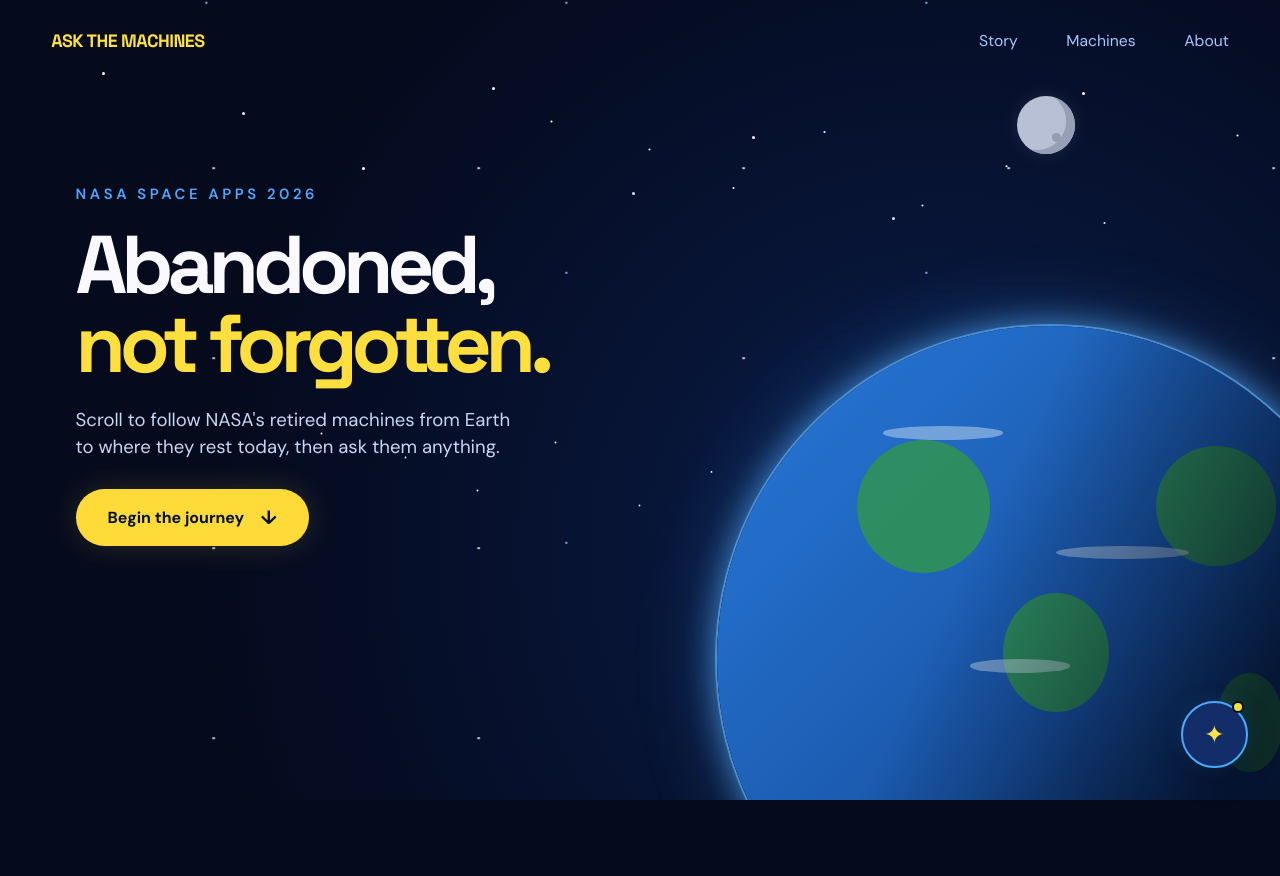
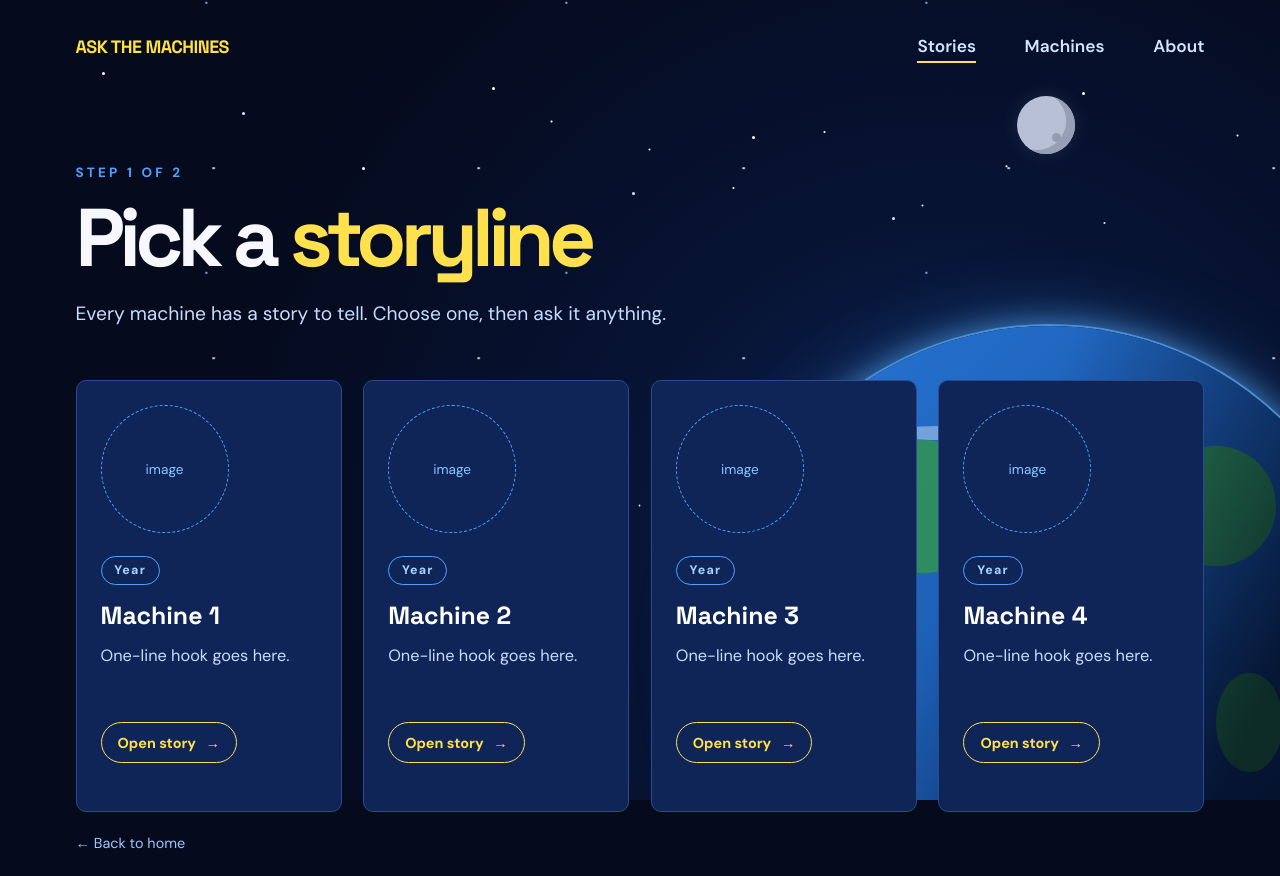
Before and after one commit to ChrisA-MX/Ask-The-Machines, an Angular app: page /storylines in a window 1280 px wide. Before the commit this address led to /. Before the commit the page ends 800 px from the top, so only its background shows below. Built offline with nearby package versions, Linux system fonts and the light colour scheme.

Commit message:
Adding in storyline page structure

```diff
--- a/src/app/app.html
+++ b/src/app/app.html
@@ -1,2 +1,2 @@
 <app-stage />
-<app-landing />
+<router-outlet />
--- a/src/app/app.routes.ts
+++ b/src/app/app.routes.ts
@@ -1,3 +1,8 @@
 import { Routes } from '@angular/router';
+import { Landing } from './components/landing/landing';
+import { Storyline } from './storyline/storyline';
 
-export const routes: Routes = [];
+export const routes: Routes = [
+	{ path: '', component: Landing },
+	{ path: 'storylines', component: Storyline },
+];
--- a/src/app/app.ts
+++ b/src/app/app.ts
@@ -1,9 +1,9 @@
 import { Component } from '@angular/core';
-import { Landing } from './components/landing/landing';
+import { RouterOutlet } from '@angular/router';
 import { Stage } from './components/stage/stage';
 
 @Component({
-  imports: [Landing, Stage],
+  imports: [RouterOutlet, Stage],
   selector: 'app-root',
   styleUrl: './app.css',
   templateUrl: './app.html',
--- a/src/app/components/landing/landing.css
+++ b/src/app/components/landing/landing.css
@@ -33,13 +33,35 @@ nav {
   gap: clamp(1.5rem, 3.8vw, 3.2rem);
 }
 nav a {
-  color: #a9c7ff;
-  font-size: 0.98rem;
+  position: relative;
+  padding: 0.35rem 0;
+  color: #d5e4ff;
+  font-size: 1.08rem;
+  font-weight: 600;
   text-decoration: none;
   transition: color 0.2s ease;
 }
-nav a:hover {
+nav a::after {
+  position: absolute;
+  right: 0;
+  bottom: 0;
+  left: 0;
+  height: 2px;
+  background: #ffdf3d;
+  content: '';
+  transform: scaleX(0);
+  transform-origin: left;
+  transition: transform 0.2s ease;
+}
+nav a:hover,
+nav a:focus-visible {
   color: #fff;
+}
+nav a:hover::after,
+nav a:focus-visible::after,
+nav a:active::after,
+nav a.is-active::after {
+  transform: scaleX(1);
 }
 
 .landing-content {
@@ -95,42 +117,6 @@ h1 span {
 .journey-button span {
   font-size: 1.2rem;
 }
-.chat-bubble {
-  position: fixed;
-  right: 2rem;
-  bottom: 2rem;
-  z-index: 5;
-  display: grid;
-  width: 4.2rem;
-  height: 4.2rem;
-  place-items: center;
-  border: 2px solid #4da8ff;
-  border-radius: 50%;
-  background: #132d68;
-  color: #ffe24b;
-  cursor: pointer;
-  box-shadow:
-    0 10px 30px rgba(0, 0, 0, 0.3),
-    0 0 22px rgba(53, 147, 255, 0.18);
-  transition: transform 0.2s ease;
-}
-.chat-bubble:hover {
-  transform: translateY(-4px) scale(1.03);
-}
-.chat-bubble__face {
-  font-size: 1.55rem;
-}
-.chat-bubble__status {
-  position: absolute;
-  top: -0.1rem;
-  right: 0.15rem;
-  width: 0.75rem;
-  height: 0.75rem;
-  border: 2px solid #07102e;
-  border-radius: 50%;
-  background: #ffdf3d;
-}
-
 @media (max-width: 700px) {
   .site-header {
     padding: 1.3rem 1.25rem;
@@ -158,10 +144,4 @@ h1 span {
   .desktop-break {
     display: none;
   }
-  .chat-bubble {
-    right: 1.1rem;
-    bottom: 1.1rem;
-    width: 3.7rem;
-    height: 3.7rem;
-  }
 }
--- a/src/app/components/landing/landing.html
+++ b/src/app/components/landing/landing.html
@@ -1,20 +1,15 @@
 <header class="site-header">
 	<a class="brand" href="#top" aria-label="Ask the Machines home">ASK THE MACHINES</a>
 	<nav aria-label="Primary navigation">
-		<a href="#story">Story</a>
-		<a href="#machines">Machines</a>
-		<a href="#about">About</a>
+		<a routerLink="/storylines" routerLinkActive="is-active" [routerLinkActiveOptions]="{ exact: true }">Stories</a>
+		<a href="#machines" [class.is-active]="activeLink() === 'machines'" (click)="selectLink('machines')">Machines</a>
+		<a href="#about" [class.is-active]="activeLink() === 'about'" (click)="selectLink('about')">About</a>
 	</nav>
 </header>
 
 <main class="landing-content" id="top">
 	<p class="eyebrow">NASA SPACE APPS 2026</p>
 	<h1>Abandoned,<br /><span>not forgotten.</span></h1>
-	<p class="intro" id="story">Scroll to follow NASA's retired machines from Earth<br class="desktop-break" /> to where they rest today, then ask them anything.</p>
-	<a class="journey-button" href="#story">Begin the journey <span aria-hidden="true">↓</span></a>
+	<p class="intro" id="story">Meet the machines NASA left on the Moon. Pick a story, then ask them anything.</p>
+	<a class="journey-button" routerLink="/storylines">Begin the journey <span aria-hidden="true">↓</span></a>
 </main>
-
-<button class="chat-bubble" type="button" aria-label="Chat with the current machine">
-	<span class="chat-bubble__status"></span>
-	<span class="chat-bubble__face" aria-hidden="true">✦</span>
-</button>
--- a/src/app/components/landing/landing.ts
+++ b/src/app/components/landing/landing.ts
@@ -1,9 +1,16 @@
-import { Component } from '@angular/core';
+import { Component, signal } from '@angular/core';
+import { RouterLink, RouterLinkActive } from '@angular/router';
 
 @Component({
-  imports: [],
+  imports: [RouterLink, RouterLinkActive],
   selector: 'app-landing',
   styleUrl: './landing.css',
   templateUrl: './landing.html',
 })
-export class Landing {}
+export class Landing {
+  protected readonly activeLink = signal('story');
+
+  selectLink(link: string): void {
+    this.activeLink.set(link);
+  }
+}
--- /dev/null
+++ b/src/app/storyline/storyline.css
@@ -0,0 +1,27 @@
+:host { position: relative; z-index: 2; display: block; min-height: 100dvh; color: #f7f8ff; }
+.storyline-page { position: relative; min-height: 100dvh; padding: 1px 5.9% 4rem; }
+.site-header { display: flex; align-items: center; justify-content: space-between; padding: 1.8rem 0; }
+.brand { color: #ffe13f; font-family: 'Space Grotesk', sans-serif; font-size: 1.12rem; font-weight: 700; letter-spacing: -.03em; text-decoration: none; }
+nav { display: flex; align-items: center; gap: clamp(1.5rem, 3.8vw, 3.2rem); }
+nav a { position: relative; padding: .35rem 0; color: #d5e4ff; font-size: 1.08rem; font-weight: 600; text-decoration: none; }
+nav a::after { position: absolute; right: 0; bottom: 0; left: 0; height: 2px; background: #ffe14d; content: ''; transform: scaleX(0); transform-origin: left; transition: transform .2s ease; }
+nav a:hover, nav a:focus-visible { color: #fff; }
+nav a:hover::after, nav a:focus-visible::after, nav a.is-active::after { transform: scaleX(1); }
+.storyline-content { max-width: 80rem; margin: 9vh auto 0; }
+.eyebrow { margin: 0 0 1.1rem; color: #4da3ff; font-size: .84rem; font-weight: 700; letter-spacing: .24em; }
+h1 { margin: 0; font-family: 'Space Grotesk', sans-serif; font-size: clamp(3.2rem, 6.4vw, 6.2rem); letter-spacing: -.07em; line-height: .98; }
+h1 span { color: #ffe14d; }
+.subtitle { max-width: 38rem; margin: 1.35rem 0 3.2rem; color: #c9ddff; font-size: 1.2rem; line-height: 1.5; }
+.storyline-grid { display: grid; grid-template-columns: repeat(4, minmax(0, 1fr)); gap: 1.35rem; }
+.storyline-card { min-height: 27rem; padding: 1.5rem; border: 1px solid #2b4a8f; border-radius: 10px; background: #0f2557; transition: border-color .2s ease, transform .2s ease; }
+.storyline-card:hover { border-color: #ffe14d; transform: translateY(-6px); }
+.image-placeholder { display: grid; width: 8rem; aspect-ratio: 1; margin-bottom: 1.4rem; place-items: center; border: 1px dashed #4da3ff; border-radius: 50%; color: #8bc7ff; font-size: .85rem; }
+.year-pill { display: inline-block; margin: 0 0 .95rem; padding: .35rem .8rem; border: 1px solid #4da3ff; border-radius: 999px; color: #a7d4ff; font-size: .78rem; font-weight: 700; letter-spacing: .1em; }
+h2 { margin: 0; color: #fff; font-family: 'Space Grotesk', sans-serif; font-size: 1.55rem; }
+.hook { min-height: 3.4rem; margin: .8rem 0 1.5rem; color: #c9ddff; font-size: 1.02rem; line-height: 1.45; }
+.open-story { display: inline-flex; gap: .6rem; align-items: center; padding: .65rem 1rem; border: 1px solid #ffe14d; border-radius: 999px; color: #ffe14d; font-size: .9rem; font-weight: 700; text-decoration: none; transition: background .2s ease, color .2s ease; }
+.open-story:hover { background: #ffe14d; color: #08132f; }
+.back-link { position: absolute; bottom: 1.5rem; left: 5.9%; color: #9dc8ff; font-size: .9rem; text-decoration: none; }
+.back-link:hover { color: #fff; }
+@media (max-width: 900px) { .storyline-grid { grid-template-columns: repeat(2, minmax(0, 1fr)); } }
+@media (max-width: 700px) { .storyline-page { padding: 1px 1.25rem 4rem; } .site-header { padding: 1.3rem 0; } nav { gap: .75rem; } nav a:not(:first-child) { display: none; } .storyline-content { margin-top: 9vh; } .storyline-grid { grid-template-columns: 1fr; } .storyline-card { min-height: auto; } .back-link { left: 1.25rem; } }
--- /dev/null
+++ b/src/app/storyline/storyline.html
@@ -0,0 +1,30 @@
+<main class="storyline-page">
+	<header class="site-header">
+		<a class="brand" routerLink="/" aria-label="Ask the Machines home">ASK THE MACHINES</a>
+		<nav aria-label="Primary navigation">
+			<a class="is-active" routerLink="/storylines">Stories</a>
+			<a href="#machines">Machines</a>
+			<a href="#about">About</a>
+		</nav>
+	</header>
+
+	<section class="storyline-content" aria-labelledby="storyline-heading">
+		<p class="eyebrow">STEP 1 OF 2</p>
+		<h1 id="storyline-heading">Pick a <span>storyline</span></h1>
+		<p class="subtitle">Every machine has a story to tell. Choose one, then ask it anything.</p>
+
+		<div class="storyline-grid">
+			@for (storyline of storylines; track storyline.id) {
+				<article class="storyline-card">
+					<div class="image-placeholder" aria-label="Image placeholder">image</div>
+					<p class="year-pill">Year</p>
+					<h2>{{ storyline.name }}</h2>
+					<p class="hook">One-line hook goes here.</p>
+					<a class="open-story" [routerLink]="['/storylines', storyline.id]">Open story <span aria-hidden="true">→</span></a>
+				</article>
+			}
+		</div>
+	</section>
+
+	<a class="back-link" routerLink="/">← Back to home</a>
+</main>
--- /dev/null
+++ b/src/app/storyline/storyline.ts
@@ -0,0 +1,22 @@
+import { Component } from '@angular/core';
+import { RouterLink } from '@angular/router';
+
+interface StorylineCard {
+  id: string;
+  name: string;
+}
+
+@Component({
+  imports: [RouterLink],
+  selector: 'app-storyline',
+  styleUrl: './storyline.css',
+  templateUrl: './storyline.html',
+})
+export class Storyline {
+  protected readonly storylines: StorylineCard[] = [
+    { id: 'machine-1', name: 'Machine 1' },
+    { id: 'machine-2', name: 'Machine 2' },
+    { id: 'machine-3', name: 'Machine 3' },
+    { id: 'machine-4', name: 'Machine 4' },
+  ];
+}
```
Also changed, not shown: src/assets/rocket.png (added), 1 other file (tests, documents, lock files or other folders).
